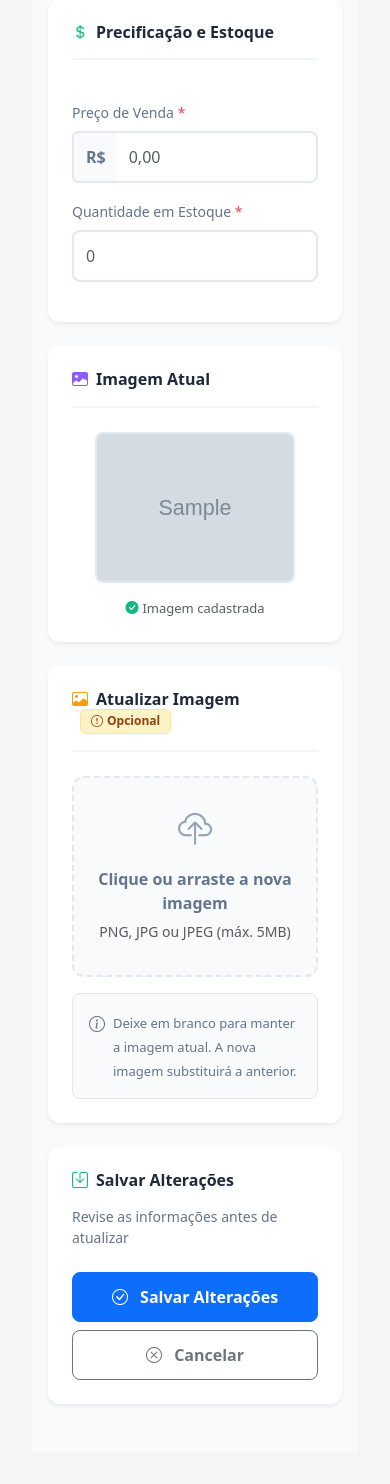
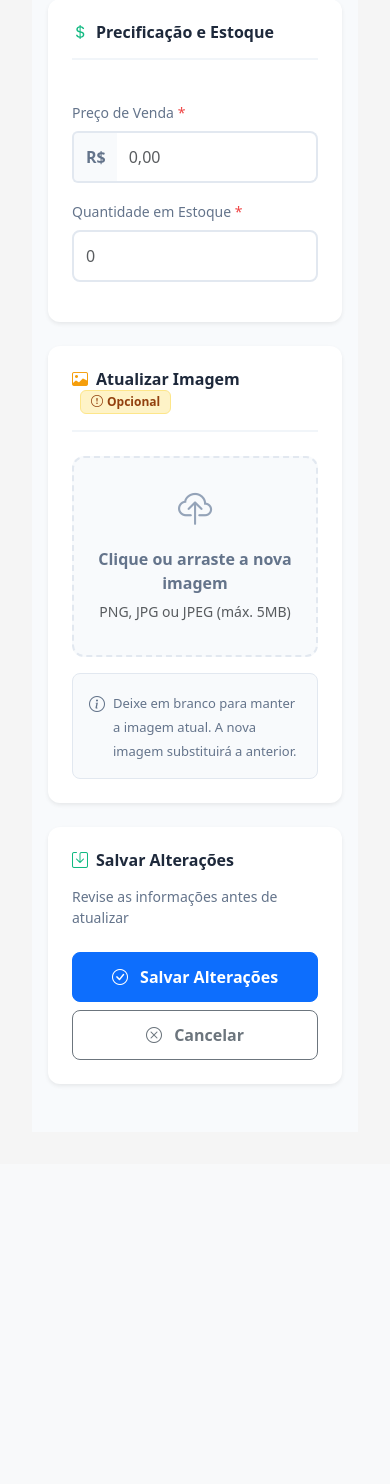
Before and after one commit to lrosse/TCC, a Django app: template loja/templates/loja/editar_produto.html in a window 390 px wide. Shown: the part 765-2249 px from the top of the page. After the commit the page ends 1850 px from the top, so only its background shows below. Run offline with Django 4.2, Linux system fonts and the light colour scheme; the template is opened without the code that fills it: most values are stand-ins (such as "Sample title", 1, 10 or a date in 2020); grey boxes marked "Sample" are stand-in pictures.

Commit message:
editar produto finalizado com novo visual responsivo

```diff
--- a/loja/templates/loja/editar_produto.html
+++ b/loja/templates/loja/editar_produto.html
@@ -210,23 +210,6 @@
 
       <!-- Coluna Lateral -->
       <div class="col-lg-4">
-        <!-- Imagem Atual -->
-        {% if produto.imagem %}
-        <div class="card shadow-sm mb-4" style="border: none; border-radius: 12px;">
-          <div class="card-body p-4">
-            <h6 class="fw-semibold mb-4 pb-3" style="color: #1e293b; border-bottom: 2px solid #f1f5f9;">
-              <i class="bi bi-image-fill me-2" style="color: #8b5cf6;"></i>Imagem Atual
-            </h6>
-
-            <div class="text-center">
-              <img src="{{ produto.imagem.url }}" alt="{{ produto.nome }}" class="current-image">
-              <p class="text-muted mt-3 mb-0" style="font-size: 0.8125rem;">
-                <i class="bi bi-check-circle-fill me-1" style="color: #10b981;"></i>Imagem cadastrada
-              </p>
-            </div>
-          </div>
-        </div>
-        {% endif %}
 
         <!-- Nova Imagem -->
         <div class="card shadow-sm mb-4" style="border: none; border-radius: 12px;">
```
